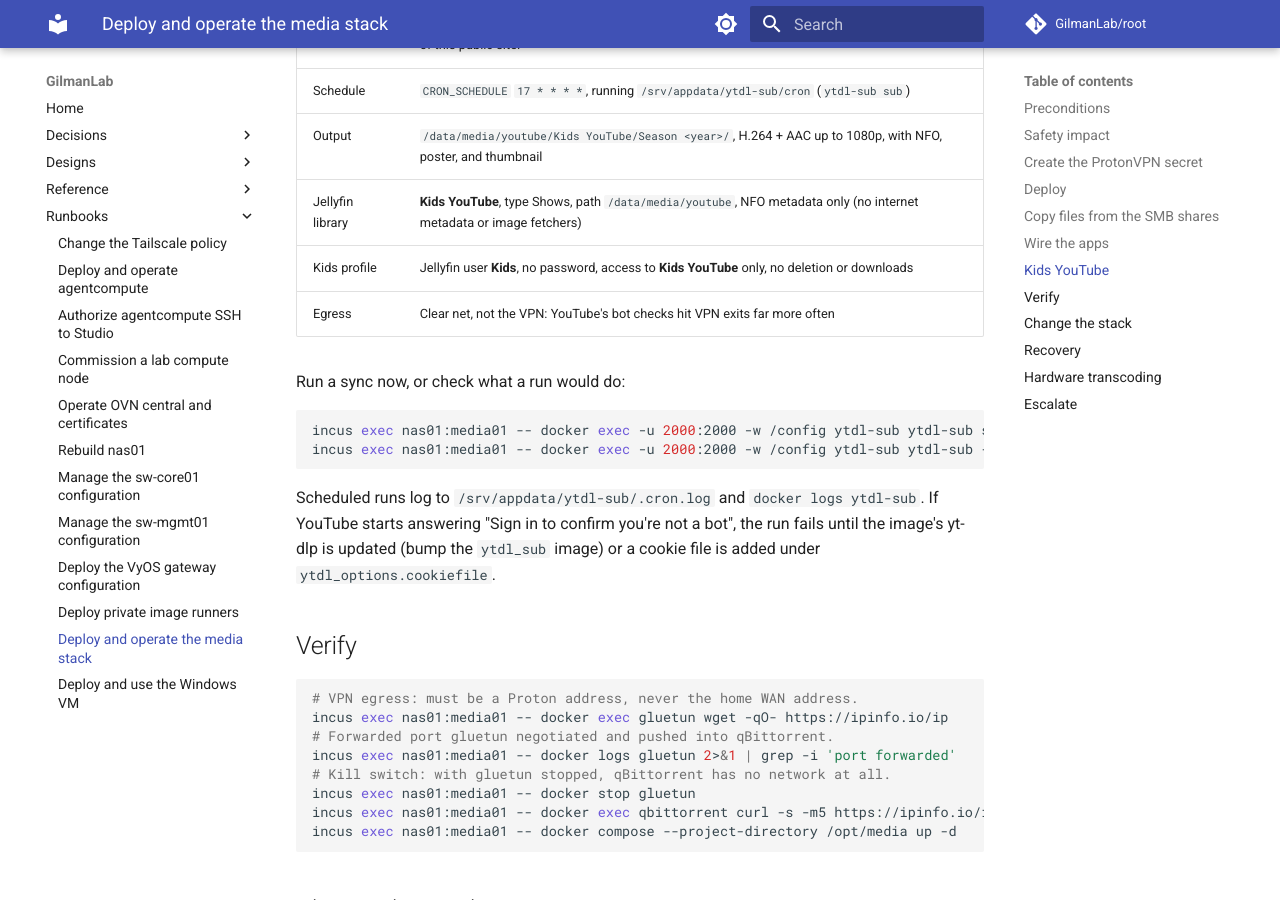
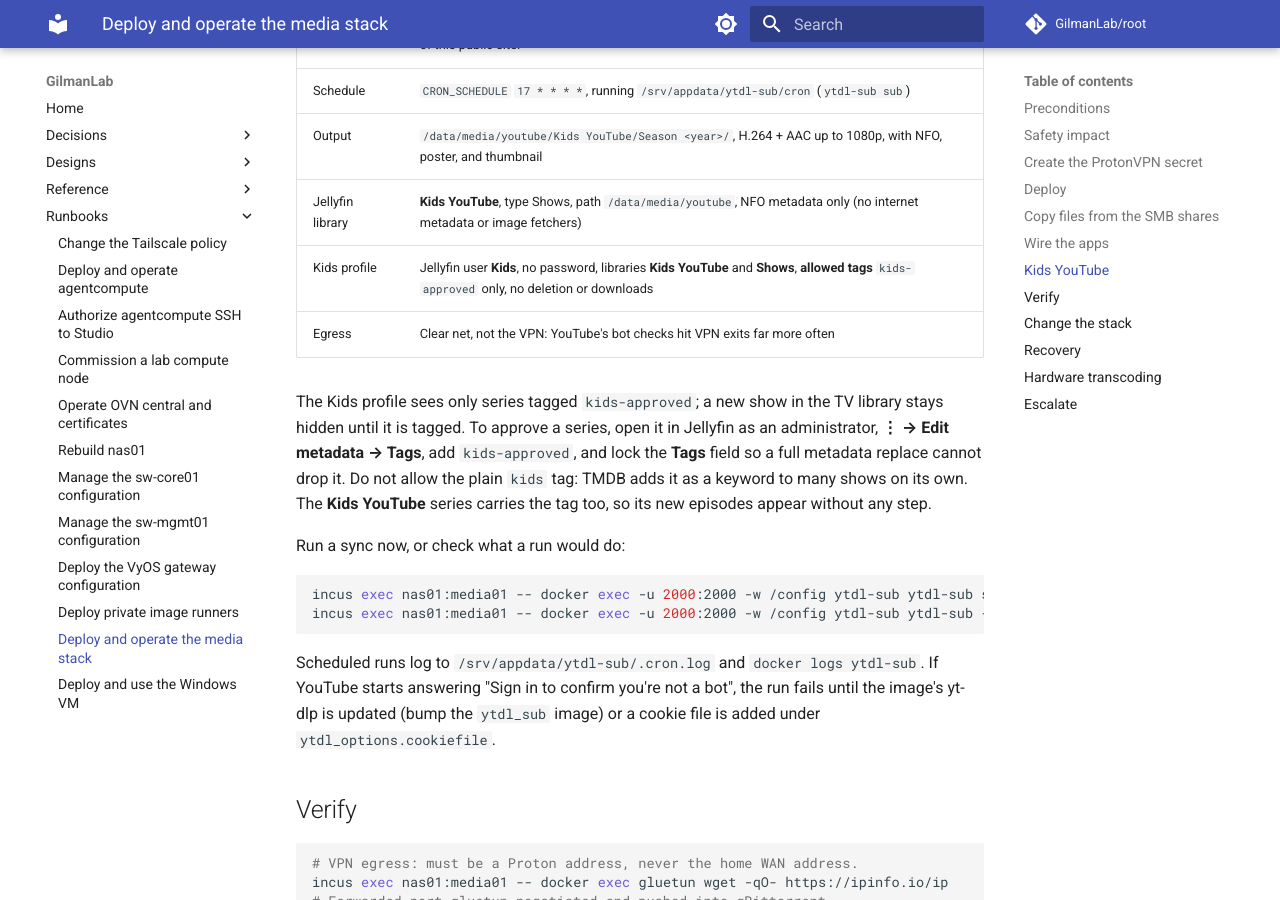
Before and after one commit to GilmanLab/root, an MkDocs documentation site: the page built from docs/docs/runbooks/media-stack.md, in a window 1280 px wide and 900 px high, scrolled down 4868 px. Built offline with MkDocs 1.6.1 and Material for MkDocs 9.7.7, drawn with Linux system fonts in a browser that asks for light colours; comment, search, counter and statistics services are not loaded.

Commit message:
docs(media): document the kids-approved tag for the Kids profile (#58)

```diff
--- a/docs/docs/runbooks/media-stack.md
+++ b/docs/docs/runbooks/media-stack.md
@@ -198,8 +198,16 @@ Jellyfin to remove it.
 | Schedule | `CRON_SCHEDULE` `17 * * * *`, running `/srv/appdata/ytdl-sub/cron` (`ytdl-sub sub`) |
 | Output | `/data/media/youtube/Kids YouTube/Season <year>/`, H.264 + AAC up to 1080p, with NFO, poster, and thumbnail |
 | Jellyfin library | **Kids YouTube**, type Shows, path `/data/media/youtube`, NFO metadata only (no internet metadata or image fetchers) |
-| Kids profile | Jellyfin user **Kids**, no password, access to **Kids YouTube** only, no deletion or downloads |
+| Kids profile | Jellyfin user **Kids**, no password, libraries **Kids YouTube** and **Shows**, **allowed tags** `kids-approved` only, no deletion or downloads |
 | Egress | Clear net, not the VPN: YouTube's bot checks hit VPN exits far more often |
+
+The Kids profile sees only series tagged `kids-approved`; a new show in the TV
+library stays hidden until it is tagged. To approve a series, open it in
+Jellyfin as an administrator, **⋮ → Edit metadata → Tags**, add
+`kids-approved`, and lock the **Tags** field so a full metadata replace cannot
+drop it. Do not allow the plain `kids` tag: TMDB adds it as a keyword to many
+shows on its own. The **Kids YouTube** series carries the tag too, so its new
+episodes appear without any step.
 
 Run a sync now, or check what a run would do:
 
```
